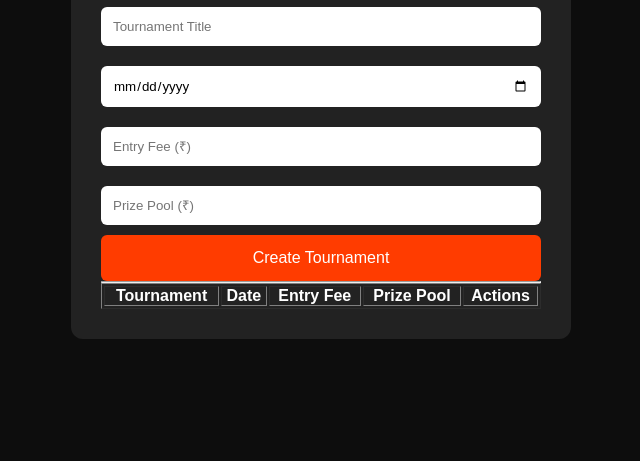
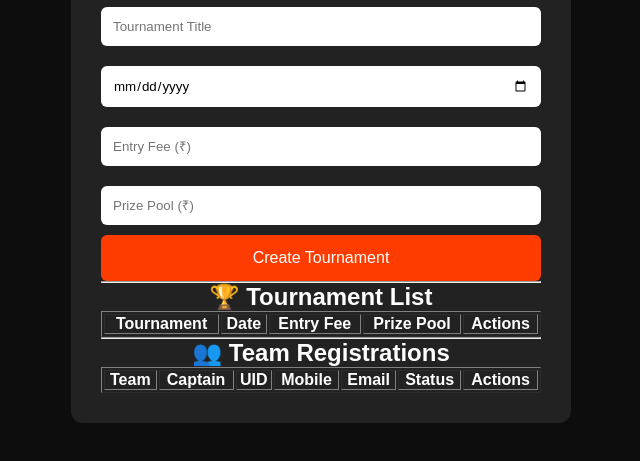
Before and after one commit to Ak56440/E_SPORT_AK, a plain HTML site: page admin.html in a window 1280 px wide. Shown: the part 239-700 px from the top of the page, without its empty margins (319-959 px from the left). Drawn offline with Linux system fonts and the light colour scheme; no server answers.

Commit message:
Refactor tournament form and improve layout

```diff
--- a/admin.html
+++ b/admin.html
@@ -9,7 +9,9 @@
 <body>
 
 <div class="form-container">
+
     <h1>🏆 Admin Panel</h1>
+
     <h2>Create Tournament</h2>
 
     <form id="tournamentForm">
@@ -27,7 +29,10 @@
     </form>
 
     <hr>
-    <table id="teamTable" border="1" width="100%" cellpadding="10">
+
+    <h2>🏆 Tournament List</h2>
+
+    <table border="1" width="100%" cellpadding="10">
         <thead>
             <tr>
                 <th>Tournament</th>
@@ -40,7 +45,27 @@
 
         <tbody id="tableBody">
         </tbody>
+    </table>
 
+    <hr>
+
+    <h2>👥 Team Registrations</h2>
+
+    <table border="1" width="100%" cellpadding="10">
+        <thead>
+            <tr>
+                <th>Team</th>
+                <th>Captain</th>
+                <th>UID</th>
+                <th>Mobile</th>
+                <th>Email</th>
+                <th>Status</th>
+                <th>Actions</th>
+            </tr>
+        </thead>
+
+        <tbody id="registrationTable">
+        </tbody>
     </table>
 
 </div>
```
Lines whose indentation alone changed are shown as unchanged.
